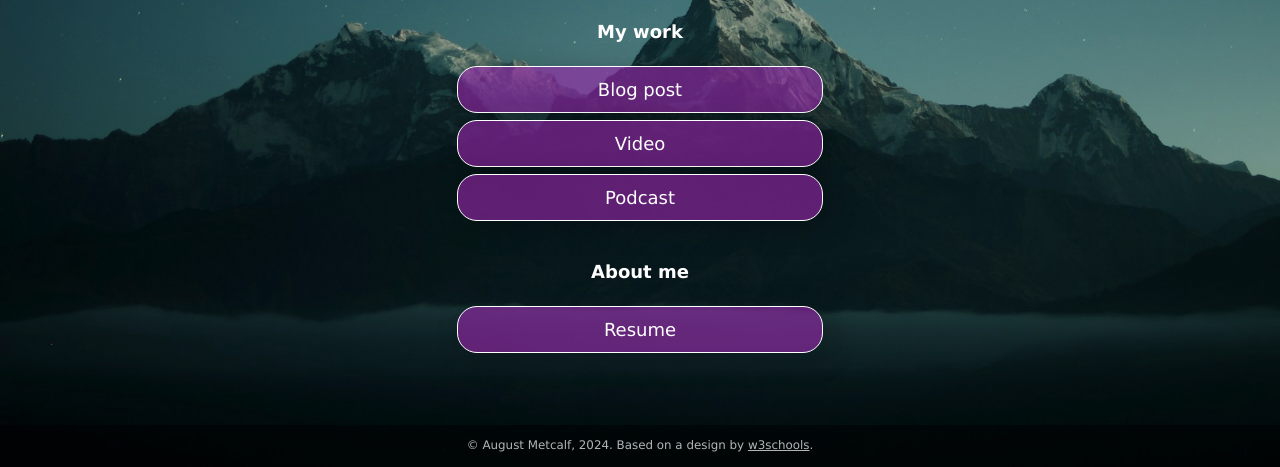
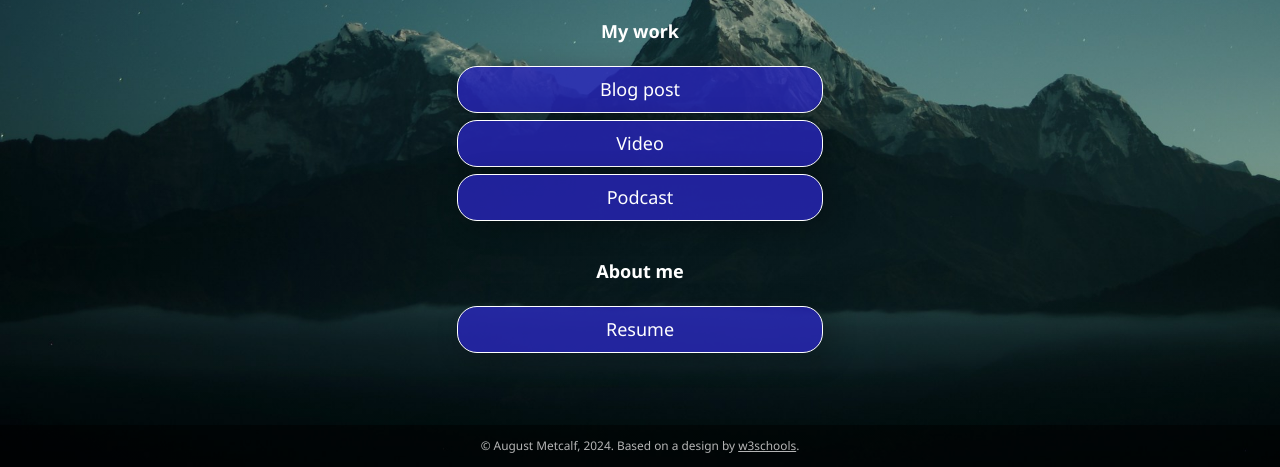
Before and after one commit to augustm2/augustm2.github.io, a plain HTML site: page index.html in a window 1280 px wide. Shown: the part 333-800 px from the top of the page. Drawn offline with Linux system fonts and the light colour scheme.

Commit message:
Font and color changes

```diff
--- a/css/style.css
+++ b/css/style.css
@@ -1,10 +1,10 @@
 :root {
     --primaryText: #fff;
-    --secondaryText: #ff015e;
-    --primary: rgba(156, 39, 176, .60);
+    --secondaryText: #827cab89;
+    --primary: rgba(40, 38, 188, 0.8);
     --secondary: rgba(255, 1, 94, .60);
-    --buttonHover: rgba(156, 39, 176, .40);
-    --smallButtonHover: rgba(0, 0, 0, .25);
+    --buttonHover: rgba(4, 0, 253, 0.54);
+    --smallButtonHover: rgba(4, 0, 253, 0.39);
 }
 
 html {
@@ -34,7 +34,7 @@ body {
     background-attachment: fixed;
     /* Resizes the background image to cover the entire container */
     background-size: cover;
-    font-family: Futura, Verdana, sans-serif;
+  font-family: "Noto Sans", sans-serif;
     line-height: 1.5;
     font-size: 18px;
     display: flex;
--- a/index.html
+++ b/index.html
@@ -8,6 +8,9 @@
   <!-- Add your name below -->
   <title>August Metcalf</title>
   <link rel="stylesheet" href="css/style.css">
+  <link rel="preconnect" href="https://fonts.googleapis.com">
+<link rel="preconnect" href="https://fonts.gstatic.com" crossorigin>
+<link href="https://fonts.googleapis.com/css2?family=Noto+Sans:ital,wght@0,100..900;1,100..900&display=swap" rel="stylesheet">
 </head>
 
 <body class="main-text-color">
```
